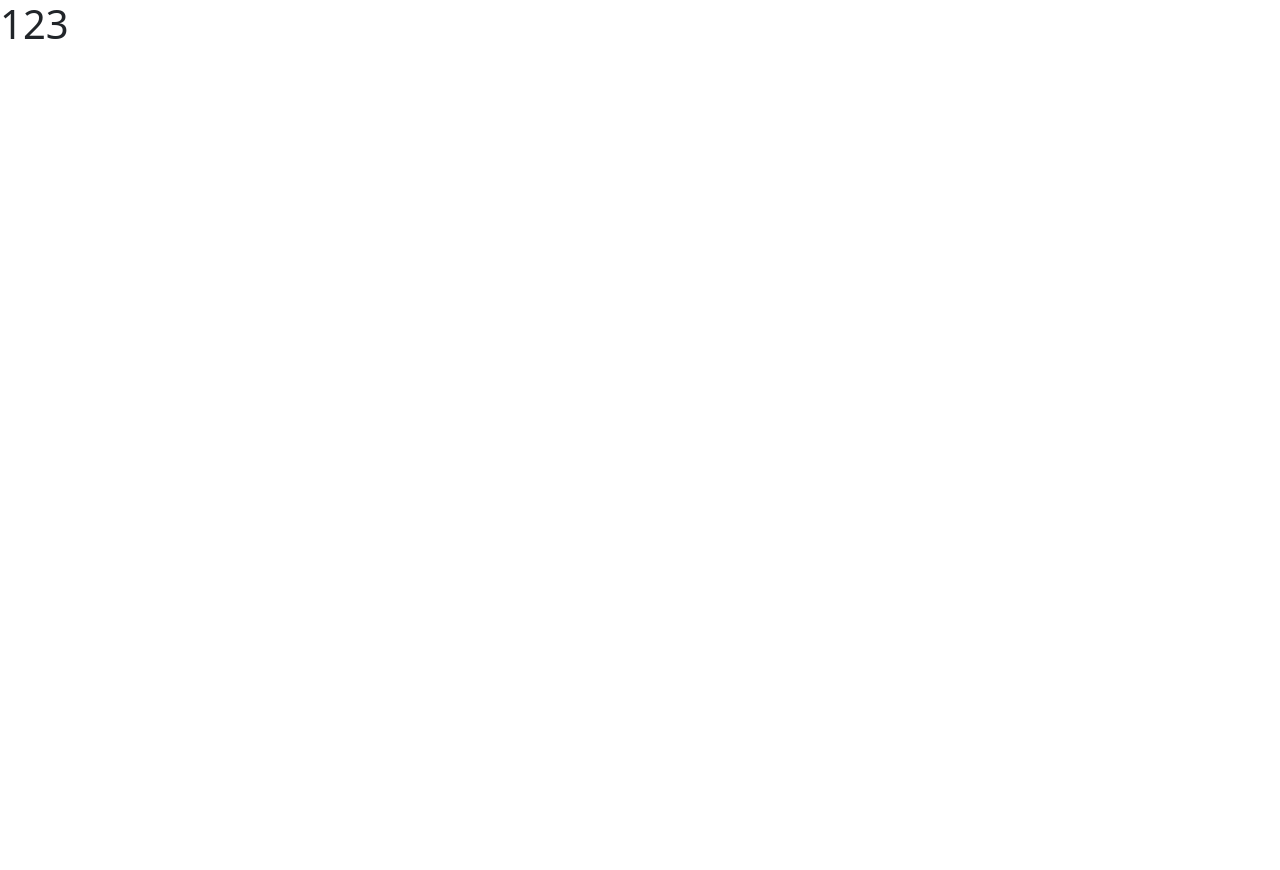
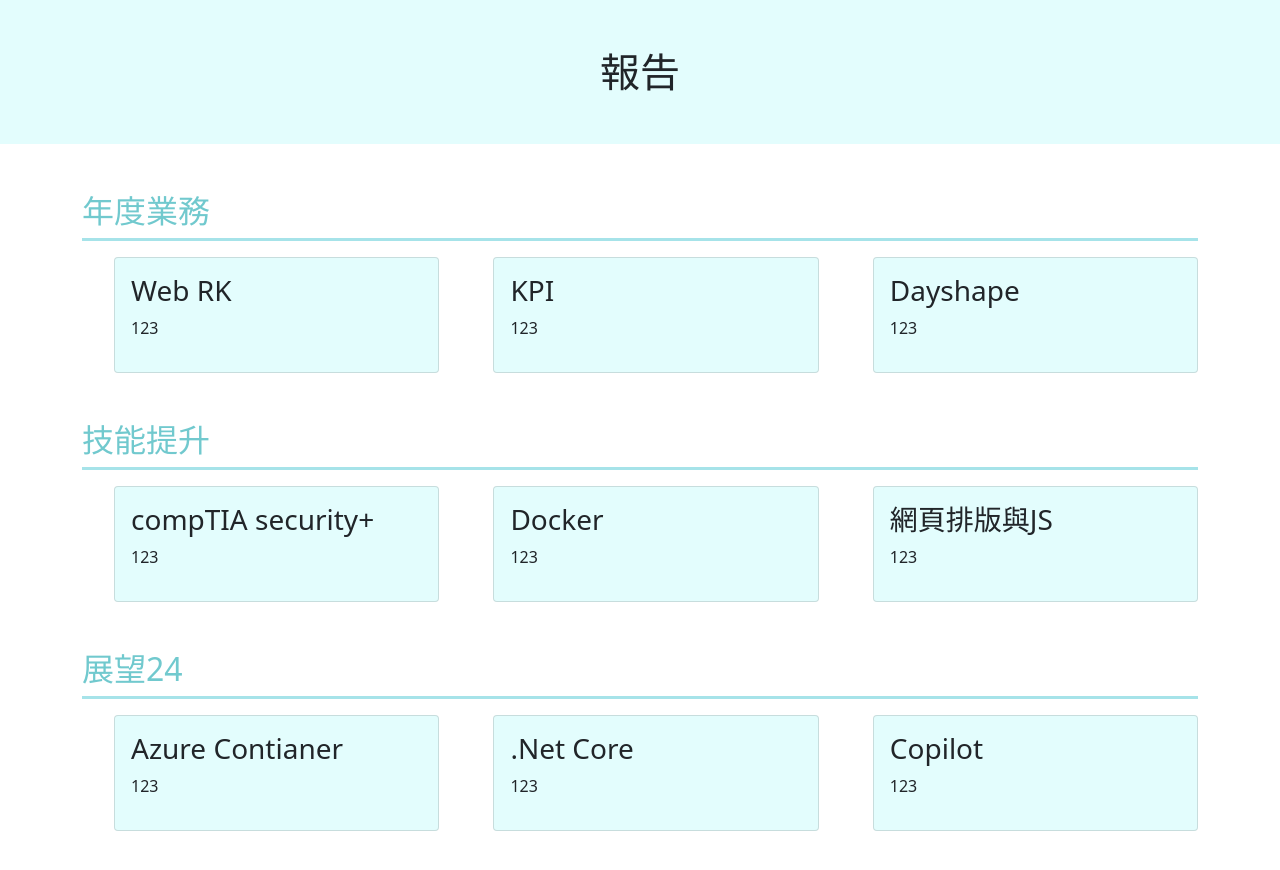
Before and after one commit to GcTzw/DeloitteAnniversaryReview, a plain HTML site: page index.html in a window 1280 px wide. Before the commit the page ends 800 px from the top, so only its background shows below. Drawn offline with nearby package versions, Linux system fonts and the light colour scheme; some packages are replaced by stand-ins of ours; a script that the page names is missing.

Commit message:
測試更新

```diff
--- a/index.html
+++ b/index.html
@@ -1,17 +1,132 @@
 <!DOCTYPE html>
 <html lang="en">
+
 <head>
     <meta charset="UTF-8">
     <meta http-equiv="X-UA-Compatible" content="IE=edge">
     <meta name="viewport" content="width=device-width, initial-scale=1.0">
     <title>Document</title>
 
-    <link href="https://cdn.jsdelivr.net/npm/bootstrap@5.1.1/dist/css/bootstrap.min.css" rel="stylesheet" integrity="sha384-F3w7mX95PdgyTmZZMECAngseQB83DfGTowi0iMjiWaeVhAn4FJkqJByhZMI3AhiU" crossorigin="anonymous">
+    <link href="https://cdn.jsdelivr.net/npm/bootstrap@5.1.1/dist/css/bootstrap.min.css" rel="stylesheet"
+        integrity="sha384-F3w7mX95PdgyTmZZMECAngseQB83DfGTowi0iMjiWaeVhAn4FJkqJByhZMI3AhiU" crossorigin="anonymous">
+    <link rel="stylesheet" href="./css/all.css">
 
     <script src="https://unpkg.com/vue@3/dist/vue.global.js"></script>
-    <script src="https://cdn.jsdelivr.net/npm/bootstrap@5.1.1/dist/js/bootstrap.bundle.min.js" integrity="sha384-/bQdsTh/da6pkI1MST/rWKFNjaCP5gBSY4sEBT38Q/9RBh9AH40zEOg7Hlq2THRZ" crossorigin="anonymous"></script>
+    <script src="https://cdn.jsdelivr.net/npm/sweetalert2@11"></script>
+    <script src="https://cdn.jsdelivr.net/npm/bootstrap@5.1.1/dist/js/bootstrap.bundle.min.js"
+        integrity="sha384-/bQdsTh/da6pkI1MST/rWKFNjaCP5gBSY4sEBT38Q/9RBh9AH40zEOg7Hlq2THRZ"
+        crossorigin="anonymous"></script>
 </head>
+
 <body>
-    <h1>123</h1>
+
+    <div id="app">
+        <h1 class="text-center bgc-more-light py-5 ">{{ Title }}</h1>
+
+        <div class="container mt-5">
+            <!-- 使用V-for用Div去顯示所有Arr底下資訊，Arr.title使用H2，Arr.List用ul.list-unstyled顯示所有資料，li裡面使用h3遍例顯示Arr.list.item的資料-->
+            <div v-for="item in Arr" class="mb-5">
+                <h2 class="h2-title text-more-dark">{{item.title}}</h2>
+                <ul class="item-list">
+                    <li v-for="contain in item.list">
+                        <div class="card p-3">
+                            <h3>{{contain}}</h3>
+                            <p>123</p>
+                        </div>
+                    </li>
+                </ul>
+            </div>
+        </div>
+
+    </div>
+
+    <script>
+        init();
+
+        function init() {
+            let str = getData();
+            console.log(str);
+            const app = Vue.createApp({
+                data() {
+                    return {
+                        Title: '報告',
+                        Arr: str
+                    }
+                },
+                methods: {
+                    //click .btnTest pop out swal show message 123
+                    btnTest() {
+                        Swal.fire({
+                            title: '123',
+                            text: '456',
+                            icon: 'success',
+                            confirmButtonText: 'OK'
+                        })
+                    }
+                }
+            })
+            app.mount('#app')
+        }
+
+        function getData() {
+            let rtnArr = [];
+
+            for (let i = 0; i < 3; i++)
+                rtnArr.push(getMainEntity(i));
+
+            return rtnArr;
+        }
+
+        function getMainEntity(index) {
+            let rtnObj = {};
+
+            switch (index) {
+                case 0:
+                    rtnObj.title = "年度業務";
+                    rtnObj.list = getSubEntity(index);
+                    break;
+                case 1:
+                    rtnObj.title = "技能提升";
+                    rtnObj.list = getSubEntity(index);
+                    break;
+                case 2:
+                    rtnObj.title = "展望24";
+                    rtnObj.list = getSubEntity(index);
+                    break;
+                default:
+                    break;
+
+            }
+
+            return rtnObj;
+        }
+
+        function getSubEntity(index) {
+            let Arr = [];
+
+            switch (index) {
+                case 0:
+                    Arr.push("Web RK");
+                    Arr.push("KPI");
+                    Arr.push("Dayshape");
+                    break;
+                case 1:
+                    Arr.push("compTIA security+");
+                    Arr.push("Docker");
+                    Arr.push("網頁排版與JS");
+                    break;
+                case 2:
+                    Arr.push("Azure Contianer");
+                    Arr.push(".Net Core");
+                    Arr.push("Copilot");
+                    break;
+                default:
+                    break;
+
+            }
+            return Arr;
+        }
+    </script>
 </body>
+
 </html>
--- /dev/null
+++ b/sass/all.scss
@@ -0,0 +1,59 @@
+$moreDark: #71C9CE;
+$dark: #A6E3E9;
+$light: #CBF1F5;
+$moreLight: #E3FDFD;
+
+.bgc-more-dark{
+    background-color: $moreDark;
+}
+.bgc-dark{
+    background-color: $dark;
+}
+.bgc-light{
+    background-color: $light;
+}
+.bgc-more-light{
+    background-color: $moreLight;
+}
+
+.text-more-dark{
+    color: $moreDark;
+}
+.text-dark{
+    color: $dark;
+}
+.text-light{
+    color: $light;
+}
+.text-more-light{
+    color: $moreLight;
+}
+
+.c-white{
+    color: #fff;
+}
+
+
+.h2-title
+{
+    border-bottom: 3px solid $dark;
+    padding-bottom: 8px;
+    margin-bottom: 16px;
+}
+
+.item-list
+{
+    list-style: none;
+    display: flex;
+    justify-content: space-between;
+
+    li{
+        width: 30%;
+    }
+}
+.card{
+    background-color: #E3FDFD;
+    :hover{
+        background-color: #CBF1F5;
+    }
+}
```
Also changed, not shown: css/all.css (added), 1 other file.
